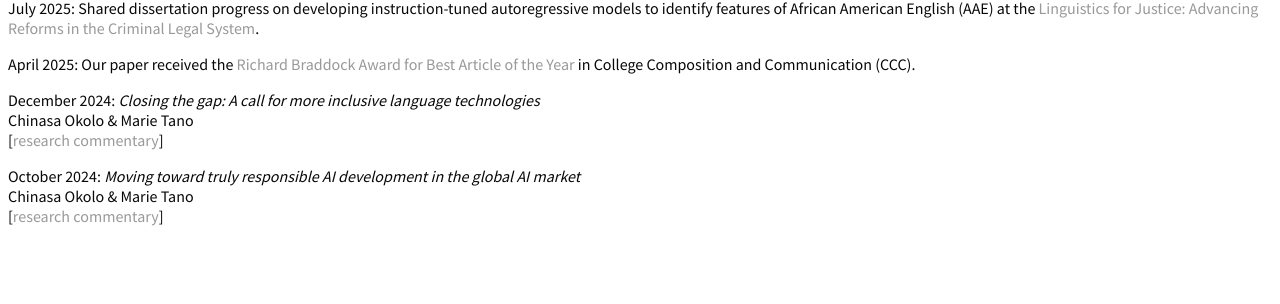
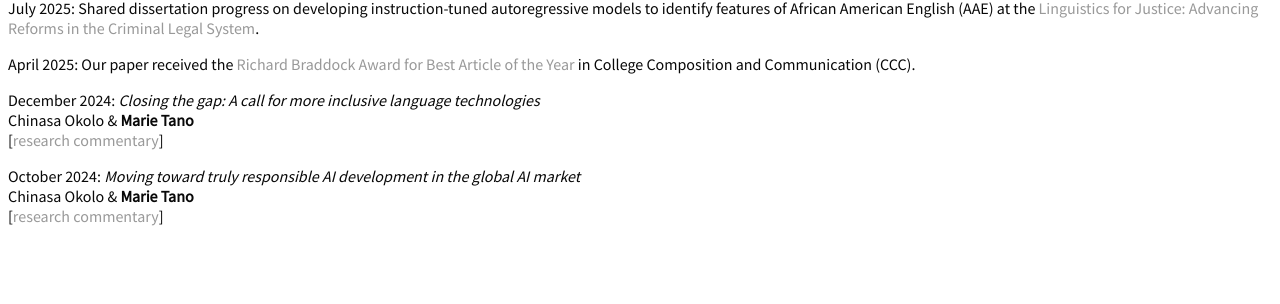
Before and after one commit to mariemmanue/mariemmanue, a Jekyll site: the page built from index.md, in a window 1280 px wide. Shown: the part 1905-2209 px from the top of the page. Built offline with Jekyll 4.4.1, drawn with Linux system fonts in a browser that asks for light colours.

```diff
--- a/index.md
+++ b/index.md
@@ -20,10 +20,10 @@ July 2025: Shared dissertation progress on developing instruction-tuned autoregr
 April 2025: Our paper received the [Richard Braddock Award for Best Article of the Year](https://cccc.ncte.org/cccc/awards/braddock) in College Composition and Communication (CCC).
 
 December 2024: *Closing the gap: A call for more inclusive language technologies*<br>
-Chinasa Okolo & Marie Tano<br>
+Chinasa Okolo & **Marie Tano**<br>
 [[research commentary](https://www.brookings.edu/articles/closing-the-gap-a-call-for-more-inclusive-language-technologies/)]
 
 October 2024:  *Moving toward truly responsible AI development in the global AI market*<br>
-Chinasa Okolo & Marie Tano<br>
+Chinasa Okolo & **Marie Tano**<br>
 [[research commentary](https://www.brookings.edu/articles/moving-toward-truly-responsible-ai-development-in-the-global-ai-market/)]<br>
 <br>
```
